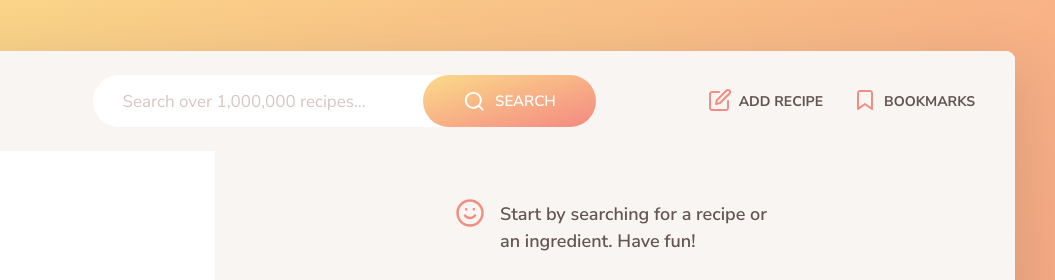
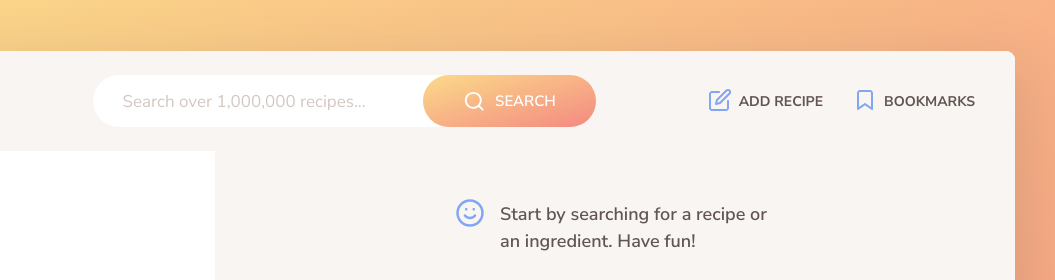
Before and after one commit to mikechao/forkify, a website built with Parcel: page index.html in a window 1280 px wide. Shown: the top 280 px of the page, 225-1280 px from the left. Built offline with nearby package versions, Linux system fonts and the light colour scheme.

Commit message:
Changed color-primary to test travis ci

```diff
--- a/src/sass/_base.scss
+++ b/src/sass/_base.scss
@@ -1,5 +1,6 @@
 // $color-primary: #f59a83;
-$color-primary: #f38e82;
+//$color-primary: #f38e82;
+$color-primary: #82a6f3;
 $color-grad-1: #fbdb89;
 $color-grad-2: #f48982;
 
```
